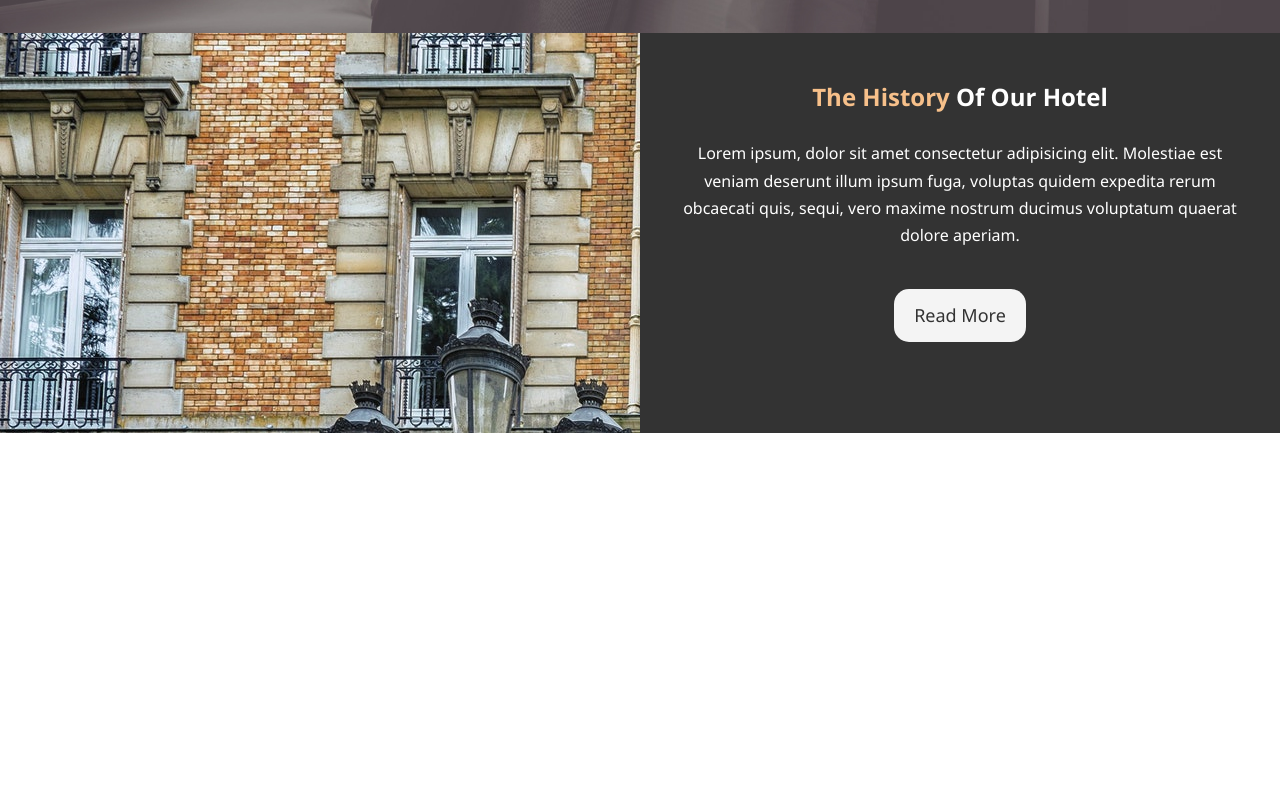
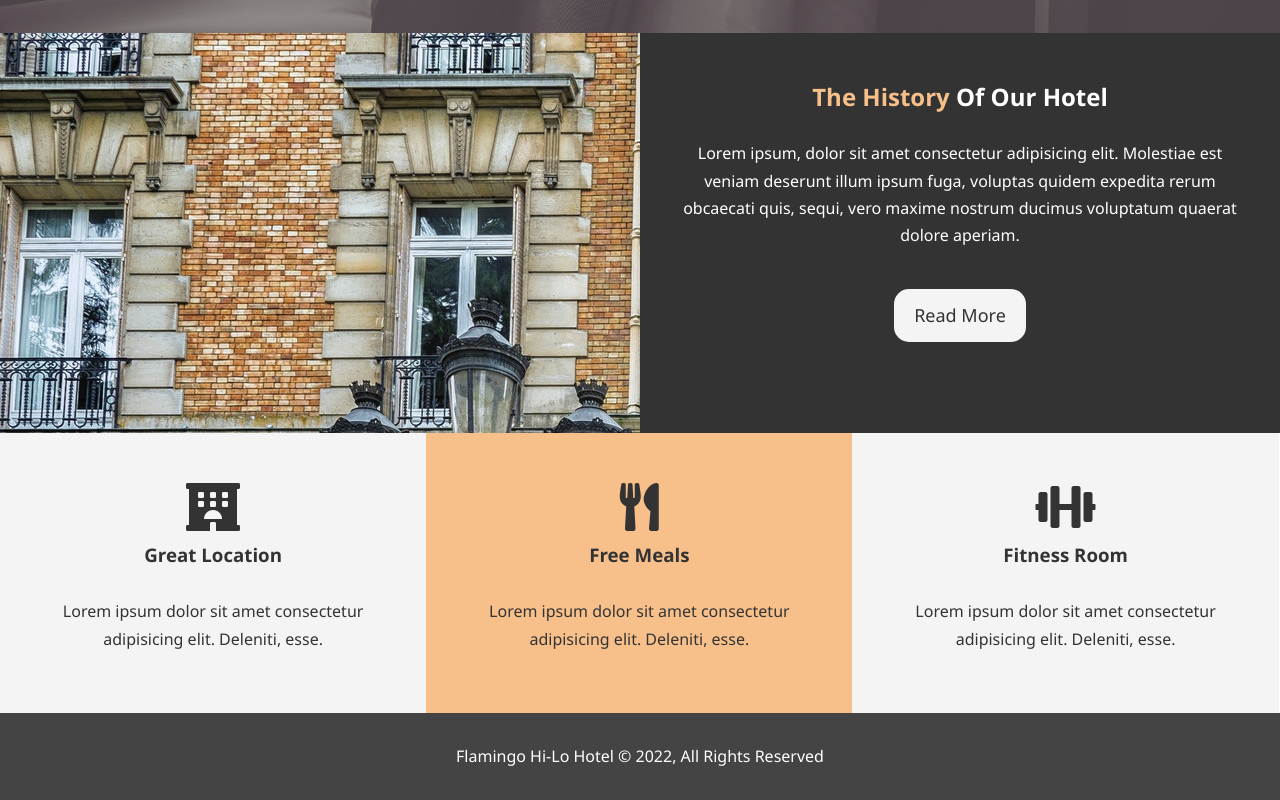
Before and after one commit to pickles135/flaming-hi-lo-hotel, a plain HTML site: page index.html in a window 1280 px wide. Shown: the part 634-1434 px from the top of the page. Before the commit the page ends 1067 px from the top, so only its background shows below. Drawn offline with Linux system fonts and the light colour scheme.

Commit message:
completes the last section on home page and the footer

```diff
--- a/css/style.css
+++ b/css/style.css
@@ -75,8 +75,12 @@ p {
 }
 
 .bg-primary {
-  background: #333;
-  color: #f7c08a;
+  background: #f7c08a;
+  color: #333;
+}
+
+.clr {
+  clear: both;
 }
 
 /* Navigation */
@@ -164,3 +168,23 @@ p {
 #home-info .info-content p {
   padding-bottom: 30px;
 }
+
+/* Features */
+.box {
+  float: left;
+  width: 33.3%;
+  padding: 50px;
+  text-align: center;
+}
+
+.box i {
+  margin-bottom: 10px;
+}
+
+/* Footer */
+#main-footer {
+  text-align: center;
+  background: #444;
+  color: #fff;
+  padding: 20px;
+}
--- a/index.html
+++ b/index.html
@@ -7,6 +7,12 @@
     <meta name="description" content="Welcome to a Flamingo Paradise Hotel" />
     <meta name="keywords" content="hotel, palm springs, flamingo, resort, california, flamingo" />
     <link rel="stylesheet" href="./css/style.css" />
+    <link
+      rel="stylesheet"
+      href="https://use.fontawesome.com/releases/v5.6.1/css/all.css"
+      integrity="sha384-gfdkjb5BdAXd+lj+gudLWI+BXq4IuLW5IT+brZEZsLFm++aCMlF1V92rMkPaX4PP"
+      crossorigin="anonymous"
+    />
     <title>Flamingo Hi-Lo Hotel | Welcome</title>
   </head>
   <body>
@@ -47,5 +53,29 @@
         <a class="btn btn-light" href="/about.html">Read More</a>
       </div>
     </section>
+
+    <section id="features">
+      <div class="box bg-light">
+        <i class="fas fa-hotel fa-3x"></i>
+        <h3>Great Location</h3>
+        <p>Lorem ipsum dolor sit amet consectetur adipisicing elit. Deleniti, esse.</p>
+      </div>
+      <div class="box bg-primary">
+        <i class="fas fa-utensils fa-3x"></i>
+        <h3>Free Meals</h3>
+        <p>Lorem ipsum dolor sit amet consectetur adipisicing elit. Deleniti, esse.</p>
+      </div>
+      <div class="box bg-light">
+        <i class="fas fa-dumbbell fa-3x"></i>
+        <h3>Fitness Room</h3>
+        <p>Lorem ipsum dolor sit amet consectetur adipisicing elit. Deleniti, esse.</p>
+      </div>
+    </section>
+
+    <div class="clr"></div>
+
+    <footer id="main-footer">
+      <p>Flamingo Hi-Lo Hotel &copy; 2022, All Rights Reserved</p>
+    </footer>
   </body>
 </html>
```
